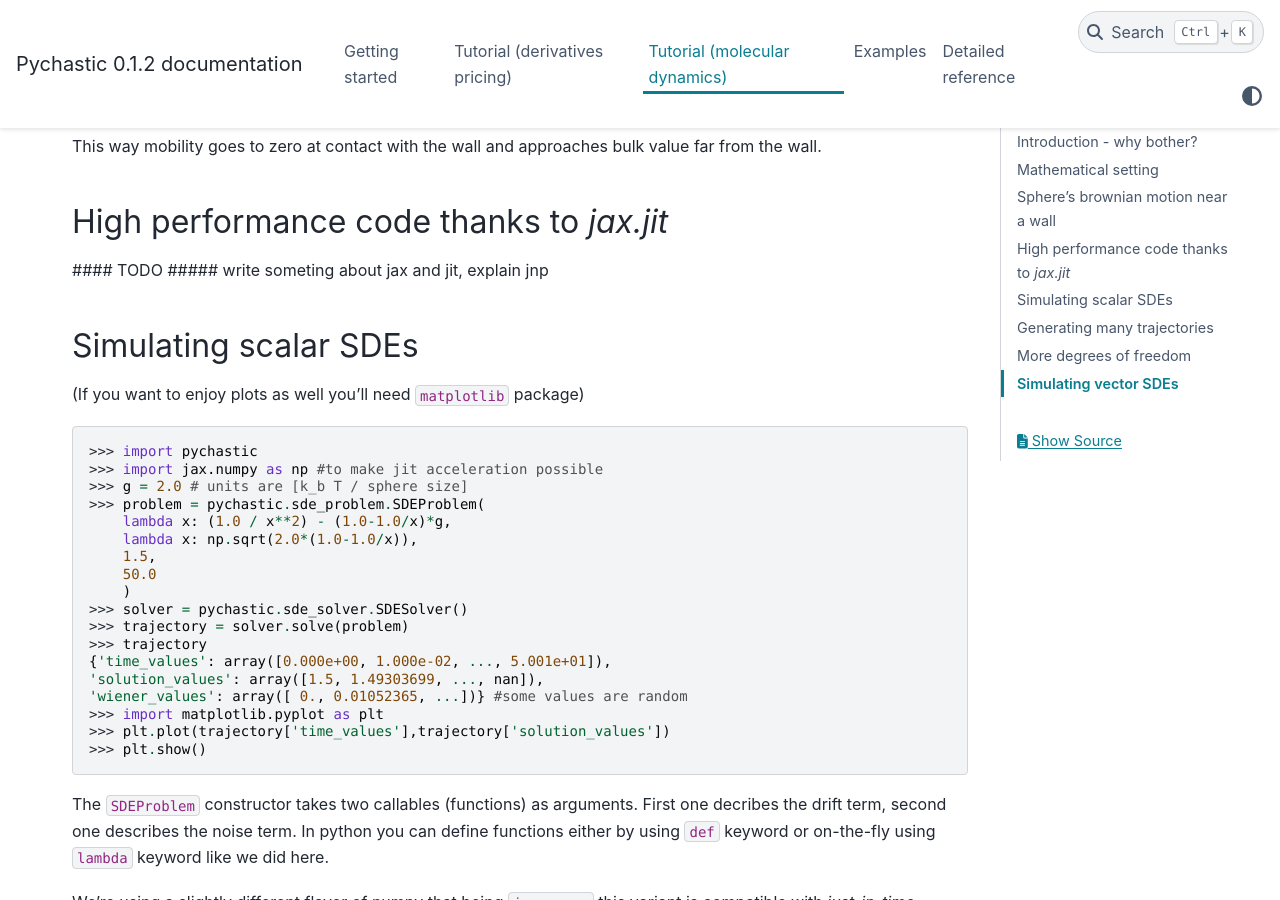
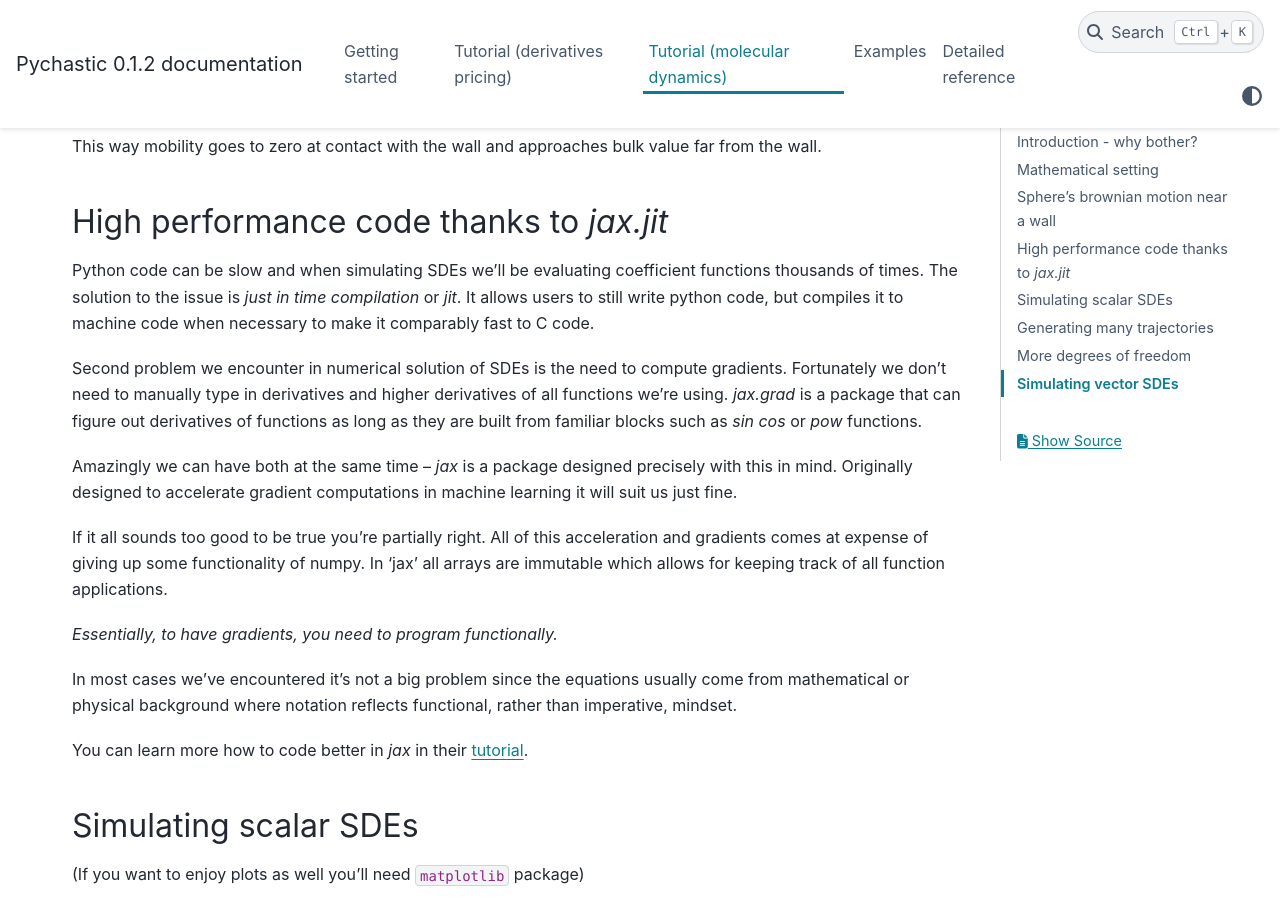
Before and after one commit to RadostW/stochastic, a Sphinx documentation site: the page built from docs/source/moleculardynamics.rst, in a window 1280 px wide and 900 px high, scrolled down 1322 px. Built offline with Sphinx 7.4.7 and the PyData theme 0.15.4, drawn with Linux system fonts in a browser that asks for light colours.

Commit message:
Add paragraph to tutorial

```diff
--- a/docs/source/moleculardynamics.rst
+++ b/docs/source/moleculardynamics.rst
@@ -67,7 +67,33 @@ value far from the wall.
 High performance code thanks to `jax.jit`
 '''''''''''''''''''''''''''''''''''''''''
 
-#### TODO ##### write someting about jax and jit, explain jnp
+Python code can be slow and when simulating SDEs we'll be evaluating coefficient
+functions thousands of times. The solution to the issue is *just in time
+compilation* or `jit`. It allows users to still write python code, but compiles
+it to machine code when necessary to make it comparably fast to C code.
+
+Second problem we encounter in numerical solution of SDEs is the need to compute
+gradients. Fortunately we don't need to manually type in derivatives and higher
+derivatives of all functions we're using. `jax.grad` is a package that can
+figure out derivatives of functions as long as they are built from familiar
+blocks such as `sin` `cos` or `pow` functions.
+
+Amazingly we can have both at the same time -- `jax` is a package designed
+precisely with this in mind. Originally designed to accelerate gradient
+computations in machine learning it will suit us just fine.
+
+If it all sounds too good to be true you're partially right. All of this
+acceleration and gradients comes at expense of giving up some functionality of
+numpy. In 'jax' all arrays are immutable which allows for keeping track of all
+function applications.
+
+*Essentially, to have gradients, you need to program functionally.*
+
+In most cases we've encountered it's not a big problem since the equations
+usually come from mathematical or physical background where notation reflects
+functional, rather than imperative, mindset.
+
+You can learn more how to code better in `jax` in their `tutorial <https://jax.readthedocs.io>`_.
 
 Simulating scalar SDEs
 ''''''''''''''''''''''
```
